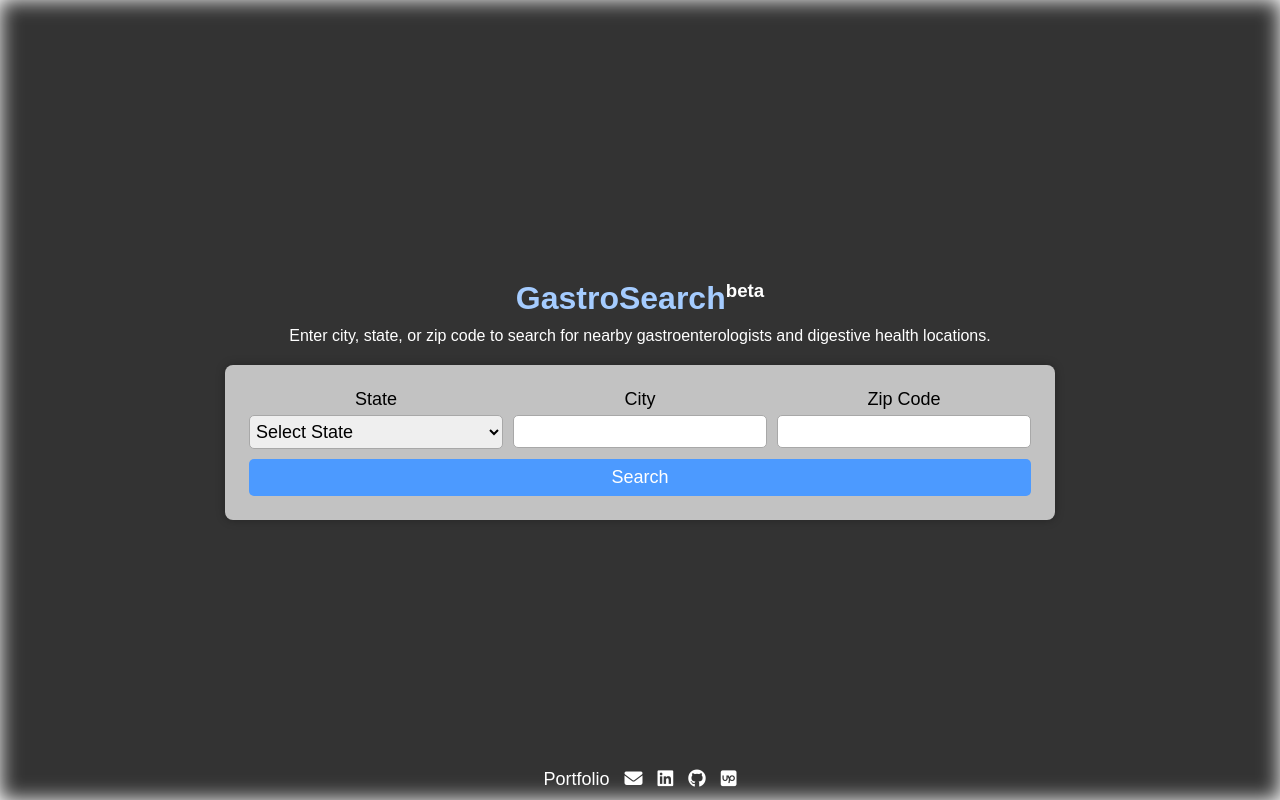
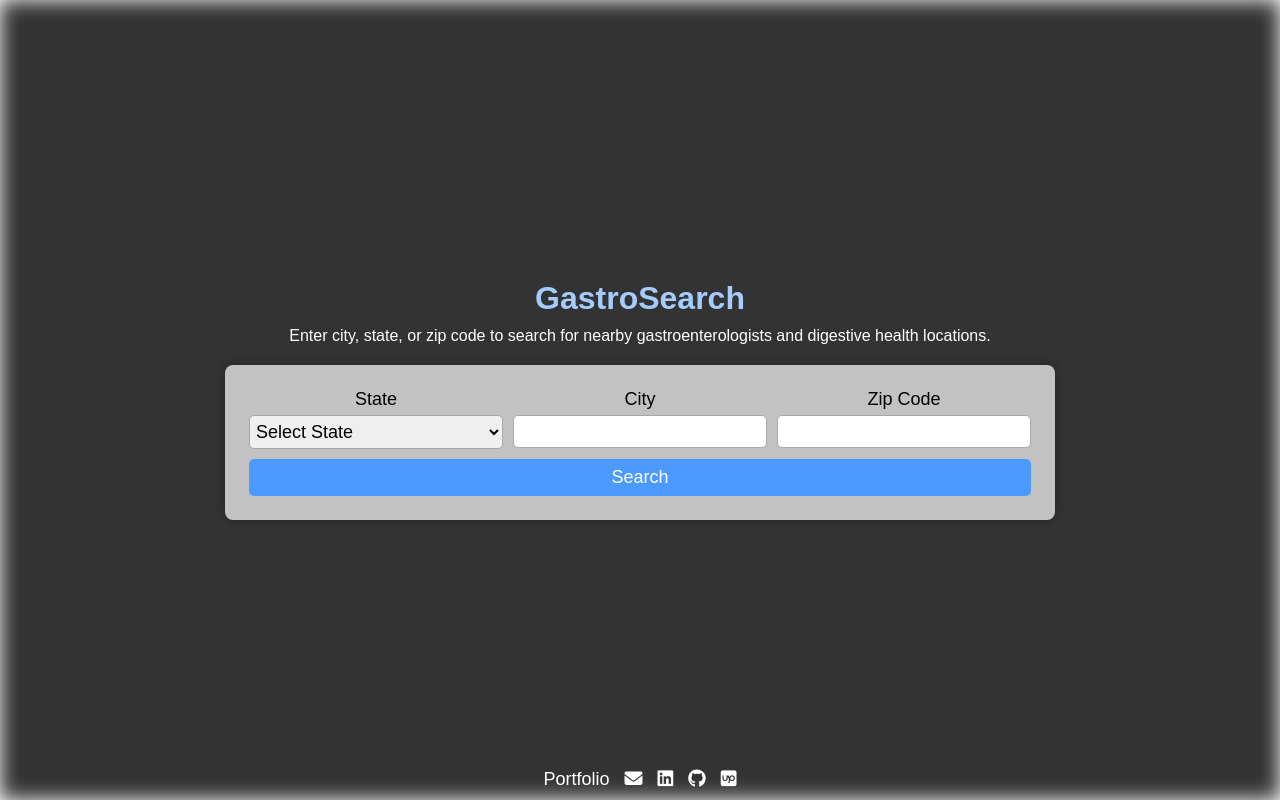
Before and after one commit to clopenz/GastroSearch, a website: page public/index.html in a window 1280 px wide. Drawn offline with Linux system fonts and the light colour scheme; no server answers.

Commit message:
removed beta

```diff
--- a/public/index.html
+++ b/public/index.html
@@ -24,7 +24,6 @@
 		<div class="home-container">
 			<div class="title-container">
 				<h1 class="title">GastroSearch</h1>
-				<h3>beta</h3>
 			</div>
 
 			<p class="description">
```
